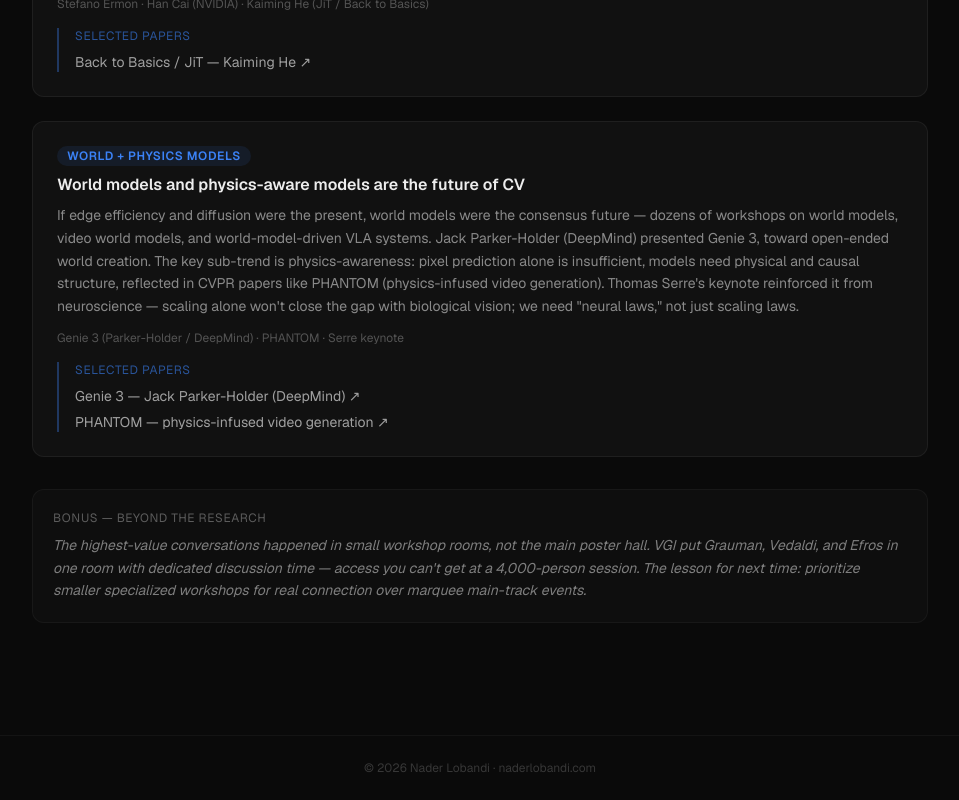
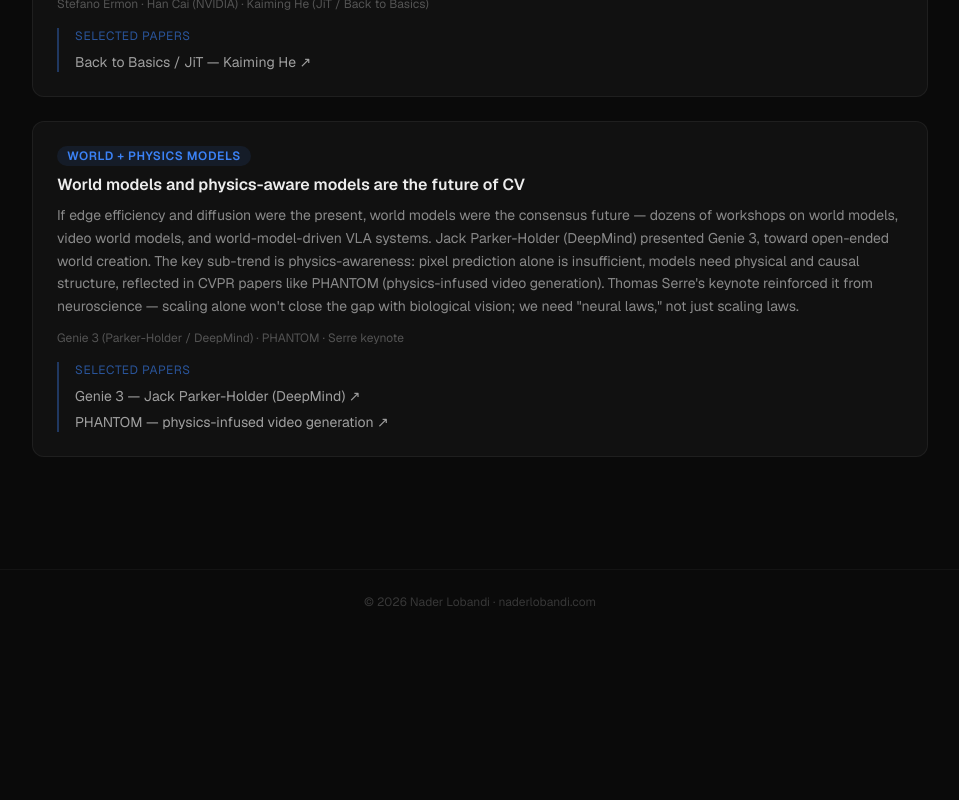
Before and after one commit to NaderLobandi/myportfolio, a Next.js app: page /phd in a window 1280 px wide. Shown: the part 3632-4432 px from the top of the page, without its empty margins (160-1119 px from the left). After the commit the page ends 4266 px from the top, so only its background shows below. Built offline with nearby package versions, Linux system fonts and the light colour scheme.

Commit message:
fix: remove bonus networking note from CVPR 2026 takeaways
Co-Authored-By: Claude Opus 4.8 (1M context) <noreply@anthropic.com>

```diff
--- a/data/content.json
+++ b/data/content.json
@@ -309,8 +309,7 @@
             { "title": "PHANTOM — physics-infused video generation", "url": "https://arxiv.org/abs/2604.08503" }
           ]
         }
-      ],
-      "bonus": "The highest-value conversations happened in small workshop rooms, not the main poster hall. VGI put Grauman, Vedaldi, and Efros in one room with dedicated discussion time — access you can't get at a 4,000-person session. The lesson for next time: prioritize smaller specialized workshops for real connection over marquee main-track events."
+      ]
     }
   }
 }
--- a/src/app/phd/page.tsx
+++ b/src/app/phd/page.tsx
@@ -369,13 +369,6 @@ export default function PhDJourneyPage() {
               </motion.div>
             ))}
           </div>
-
-          {cvpr.bonus && (
-            <div className="mt-8 rounded-xl border border-white/[0.04] bg-white/[0.02] p-5">
-              <p className="text-xs text-[#ededed]/35 uppercase tracking-wider mb-2">Bonus — beyond the research</p>
-              <p className="text-[#ededed]/50 text-sm leading-relaxed italic">{cvpr.bonus}</p>
-            </div>
-          )}
         </section>
 
       </div>
```
